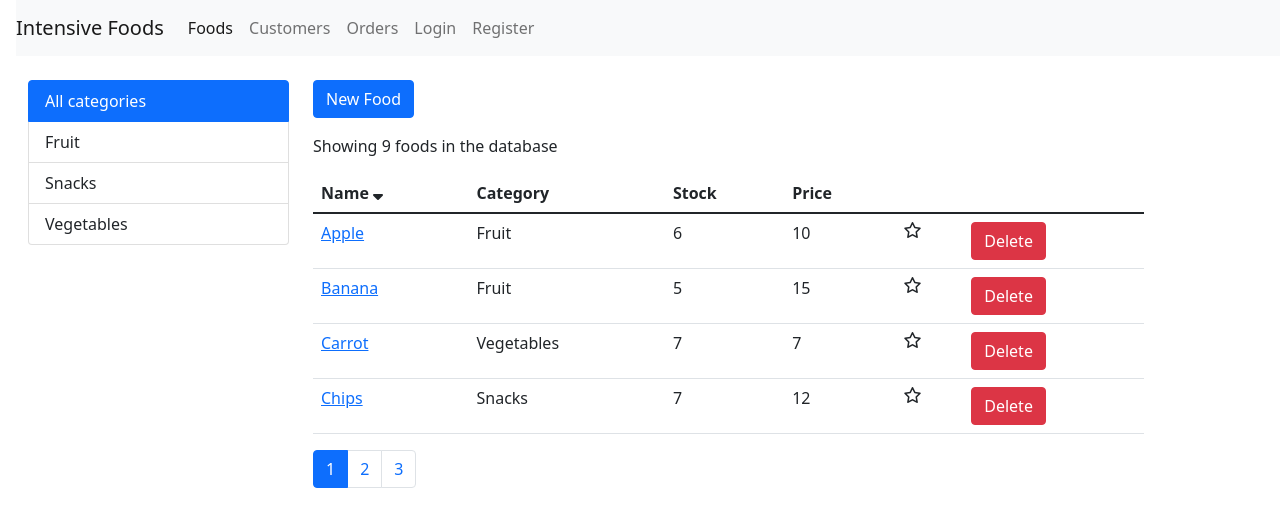
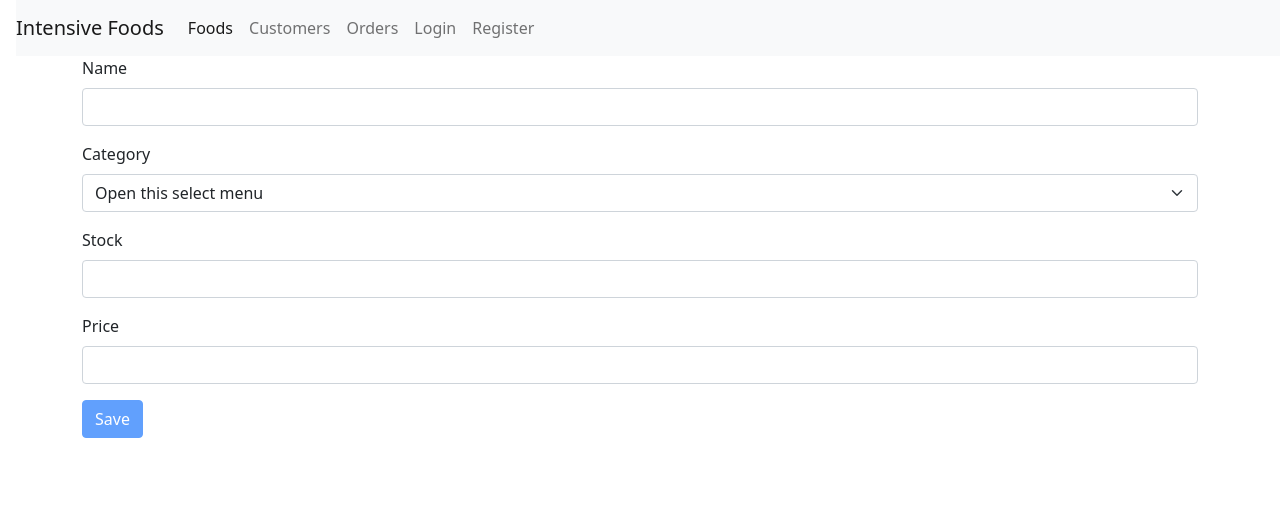
Before and after one commit to Nazihhazime/Backoffice, a React (Create React App) app: page /foods/new in a window 1280 px wide. Shown: the top 526 px of the page. Built offline with nearby package versions, Linux system fonts and the light colour scheme.

Commit message:
Turn the solution into Aladdin's conclusion

```diff
--- a/src/App.jsx
+++ b/src/App.jsx
@@ -15,12 +15,9 @@ class App extends Component {
       <>
         <NavBar />
         <Switch>
-          <Route
-            path="/foods/:id/:name/:category/:numberInStock/:price"
-            component={FoodForm}
-          />
+          <Route path="/foods/:id/" component={FoodForm} />
           <Route path="/foodform" component={FoodForm} />
-          <Route path="/new" component={FoodForm} />
+          <Route path="foods/new" component={FoodForm} />
           <Route path="/foods" component={Foods} />
           <Route path="/customers" component={Customers} />
           <Route path="/orders" component={Orders} />
--- a/src/components/Common/Select.jsx
+++ b/src/components/Common/Select.jsx
@@ -1,25 +1,19 @@
 import React from "react";
 
-function Select({ name, label, options, error, value, onChange }) {
+function Select({ name, label, options }) {
   return (
     <div className="mb-3">
       <label htmlFor={name} className="form-label">
         {label}
       </label>
-      <select
-        name={name}
-        value={value}
-        onChange={onChange}
-        className="form-select"
-      >
-        <option value="">Select {label}...</option>
+      <select className="form-select">
+        <option selected>Open this select menu</option>
         {options.map((option) => (
           <option key={option._id} value={option._id}>
             {option.name}
           </option>
         ))}
       </select>
-      {error && <div className="alert alert-danger">{error}</div>}
     </div>
   );
 }
--- a/src/components/FoodForm.jsx
+++ b/src/components/FoodForm.jsx
@@ -1,24 +1,12 @@
-import React from "react";
-import _ from "lodash";
-import {
-  getFoods,
-  saveFood,
-  deleteFood,
-  getFood,
-} from "../Services/fakeFoodService";
+import Joi from "joi";
+import React, { Component } from "react";
+import Form from "./Common/Form";
+import Select from "./Common/Select";
 import { getCategories } from "../Services/fakeCategoryService";
-import Joi from "joi";
-import Form from "./Common/Form";
 
 class FoodForm extends Form {
   state = {
-    data: {
-      _id: "",
-      name: "",
-      category: "",
-      numberInStock: "",
-      price: "",
-    },
+    data: { name: "", category: "", numberInStock: "", price: "" },
     errors: {},
     categories: [],
   };
@@ -26,51 +14,25 @@ class FoodForm extends Form {
   componentDidMount() {
     const categories = getCategories();
     this.setState({ categories });
-
-    const data = {
-      _id: this.props.match.params.id,
-      name: this.props.match.params.name,
-      category: this.props.match.params.category,
-      numberInStock: this.props.match.params.numberInStock,
-      price: this.props.match.params.price,
-    };
-
-    this.setState({ data });
-
-    const food_Id = this.props.match.params.id;
-    const food = getFood(food_Id);
-
-    if (food_Id) {
-      if (!food) this.props.history.replace("/not-found");
-    }
   }
 
   schema = Joi.object({
-    _id: Joi.string(),
-    name: Joi.string().required().min(2).label("Name"),
-    category: Joi.string().required().label("Category"),
-    numberInStock: Joi.number().required().min(0).max(100).label("Stock"),
-    price: Joi.number().required().min(0).max(10).label("Price"),
+    name: Joi.string().required(),
+    numberInStock: Joi.number().required().min(0).max(100),
+    price: Joi.number().required().min(0).max(10),
   });
-
-  doSubmit = () => {
-    if (this.state.data._id) {
-      deleteFood(this.state.data._id);
-      this.setState({ data: saveFood(this.state.data) });
-    } else {
-      saveFood(this.state.data);
-    }
-
-    this.props.history.push("/foods");
-  };
 
   render() {
     return (
-      <form onSubmit={this.handleSubmit} className="container mt-2">
+      <form className="container" onSubmit={this.handleSubmit}>
         {this.renderInput("name", "Name")}
-        {this.renderSelect("category", "Category", this.state.categories)}
-        {this.renderInput("numberInStock", "stock")}
-        {this.renderInput("price", "Price")}
+        <Select
+          name={"category"}
+          label={"Category"}
+          options={this.state.categories}
+        />
+        {this.renderInput("numberInStock", "Stock")}
+        {this.renderInput("price", "Price ")}
         {this.renderButton("Save")}
       </form>
     );
--- a/src/components/FoodsTable.jsx
+++ b/src/components/FoodsTable.jsx
@@ -10,11 +10,7 @@ class FoodsTable extends Component {
       path: "name",
       content: (food) => (
         <div>
-          <Link
-            to={`/foods/${food._id}/${food.name}/${food.category.name}/${food.numberInStock}/${food.price}`}
-          >
-            {food.name}
-          </Link>
+          <Link to={`/foods/${food._id}`}>{food.name}</Link>
         </div>
       ),
     },
```
